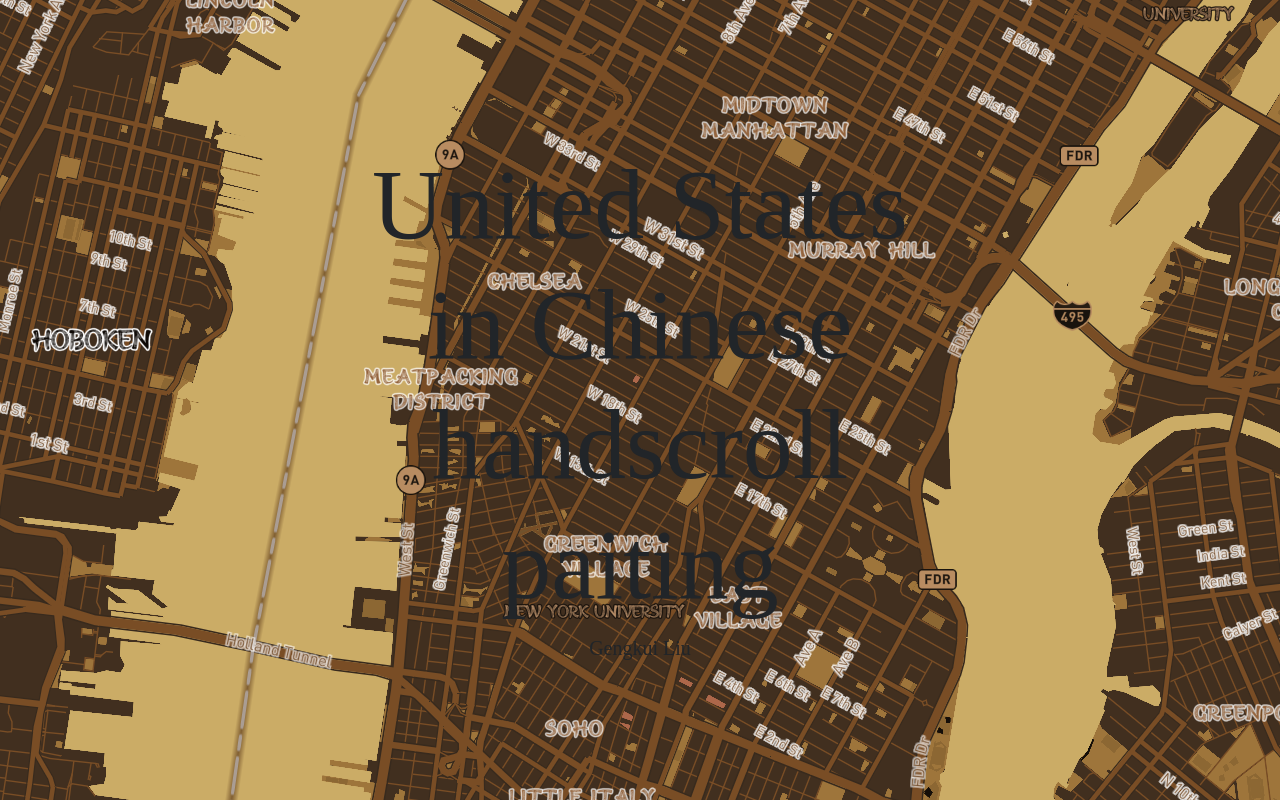
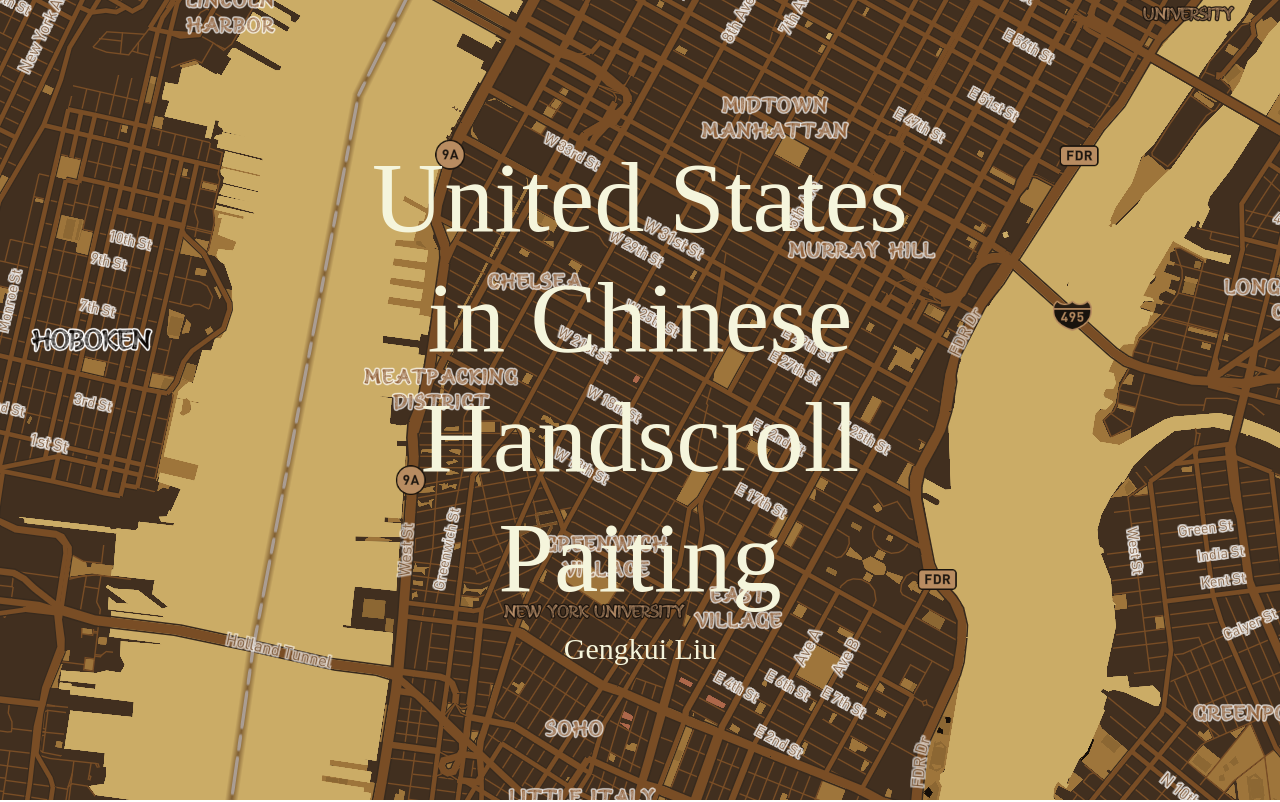
Before and after one commit to wellagainst/MapboxBasemap, a plain HTML site: page index.html in a window 1280 px wide. Shown: the top 802 px of the page. Drawn offline with Linux system fonts and the light colour scheme; a web font is replaced by a local one.

Commit message:
change title color

```diff
--- a/css/style.css
+++ b/css/style.css
@@ -1,6 +1,11 @@
 body{
     font-family: 'Goudy Bookletter 1911', serif;
+
+}
+h1{
+    color:beige;
 }
 p{
-    font-size:20px;
+    font-size:30px;
+    color:beige;
 }
--- a/index.html
+++ b/index.html
@@ -20,7 +20,7 @@
         <div class="row" style="background-image:url(img/img1.png)">
             <div class="center title">
                 <!--title text-->
-                <h1>United States in Chinese handscroll paiting</h1>
+                <h1>United States in Chinese Handscroll Paiting</h1>
                 <!--subtitle or author-->
                 <p class="author">Gengkui Liu</p>
             </div>
```
